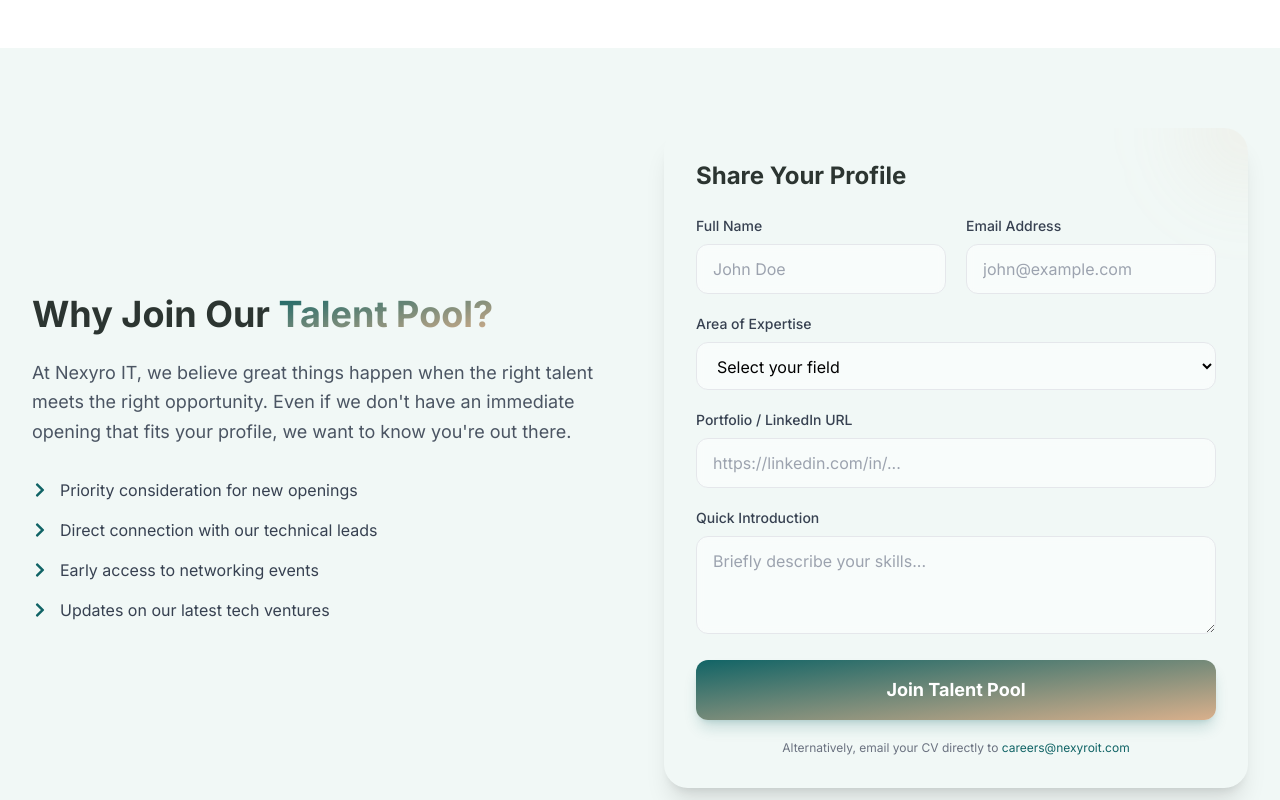
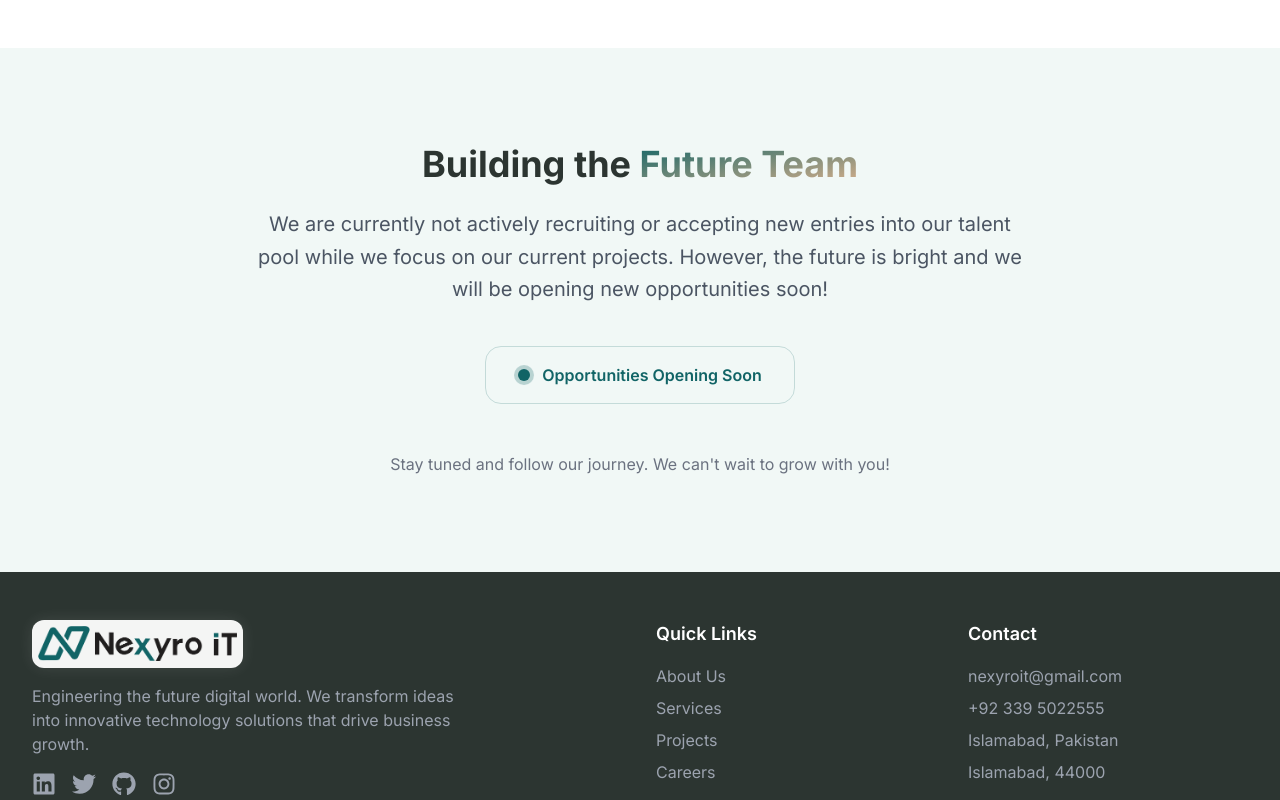
Before and after one commit to nexyroit-Tech/NexyroIT-Website, a React (Create React App) app: page /careers in a window 1280 px wide. Shown: the part 680-1480 px from the top of the page. Built offline with nearby package versions, Linux system fonts and the light colour scheme.

Commit message:
Deactivate Careers form and update page message

```diff
--- a/src/pages/Careers.jsx
+++ b/src/pages/Careers.jsx
@@ -95,120 +95,35 @@
             </section>
 
             {/* Talent Pool Intro */}
-            <section className="py-20 bg-[#D1E8E2]/30 dark:bg-[#116466]/10" ref={ref}>
-                <div className="max-w-7xl mx-auto px-6 sm:px-6 lg:px-8">
-                    <div className="flex flex-col lg:flex-row items-center gap-12">
+            <section className="py-24 bg-[#D1E8E2]/30 dark:bg-[#116466]/10" ref={ref}>
+                <div className="max-w-7xl mx-auto px-6 sm:px-6 lg:px-8 text-center">
                     <motion.div
-                            initial={{ opacity: 0, x: -30 }}
-                            animate={inView ? { opacity: 1, x: 0 } : {}}
-                            className="lg:w-1/2"
+                        initial={{ opacity: 0, y: 30 }}
+                        animate={inView ? { opacity: 1, y: 0 } : {}}
+                        className="max-w-3xl mx-auto"
                     >
                         <h2 className="text-4xl font-bold text-[#2C3531] dark:text-white mb-6">
-                                Why Join Our <span className="gradient-text">Talent Pool?</span>
+                            Building the <span className="gradient-text">Future Team</span>
                         </h2>
-                            <p className="text-lg text-gray-600 dark:text-gray-300 mb-8 leading-relaxed">
-                                At Nexyro IT, we believe great things happen when the right talent meets the right opportunity.
-                                Even if we don't have an immediate opening that fits your profile, we want to know you're out there.
+                        <p className="text-xl text-gray-600 dark:text-gray-300 mb-10 leading-relaxed">
+                            We are currently not actively recruiting or accepting new entries into our talent pool while we focus on our current projects.
+                            However, the future is bright and we will be opening new opportunities soon!
                         </p>
-                            <ul className="space-y-4">
-                                {[
-                                    'Priority consideration for new openings',
-                                    'Direct connection with our technical leads',
-                                    'Early access to networking events',
-                                    'Updates on our latest tech ventures'
-                                ].map((item, i) => (
-                                    <li key={i} className="flex items-center text-gray-700 dark:text-gray-300">
-                                        <FaChevronRight className="text-[#116466] dark:text-[#D9B08C] mr-3" />
-                                        {item}
-                                    </li>
-                                ))}
-                            </ul>
-                        </motion.div>
 
-                        <motion.div
-                            initial={{ opacity: 0, x: 30 }}
-                            animate={inView ? { opacity: 1, x: 0 } : {}}
-                            className="lg:w-1/2 w-full"
-                        >
-                            <div className="glass p-8 rounded-3xl shadow-xl relative overflow-hidden">
-                                <div className="absolute top-0 right-0 w-32 h-32 bg-[#D9B08C]/10 rounded-full -mr-16 -mt-16 blur-2xl"></div>
-
-                                <h3 className="text-2xl font-bold text-[#2C3531] dark:text-white mb-6">Share Your Profile</h3>
-
-                                <form onSubmit={handleSubmit} className="space-y-5">
-                                    <div className="grid md:grid-cols-2 gap-5">
-                                        <div>
-                                            <label className="block text-sm font-medium text-gray-700 dark:text-gray-300 mb-2">Full Name</label>
-                                            <input
-                                                type="text"
-                                                required
-                                                value={formData.name}
-                                                onChange={(e) => setFormData({ ...formData, name: e.target.value })}
-                                                className="w-full px-4 py-3 rounded-xl border border-gray-200 dark:border-gray-700 bg-white/50 dark:bg-[#2C3531]/50 backdrop-blur-sm dark:text-white"
-                                                placeholder="John Doe"
-                                            />
-                                        </div>
-                                        <div>
-                                            <label className="block text-sm font-medium text-gray-700 dark:text-gray-300 mb-2">Email Address</label>
-                                            <input
-                                                type="email"
-                                                required
-                                                value={formData.email}
-                                                onChange={(e) => setFormData({ ...formData, email: e.target.value })}
-                                                className="w-full px-4 py-3 rounded-xl border border-gray-200 dark:border-gray-700 bg-white/50 dark:bg-[#2C3531]/50 backdrop-blur-sm dark:text-white"
-                                                placeholder="john@example.com"
-                                            />
-                                        </div>
+                        <div className="inline-block glass px-8 py-4 rounded-2xl border border-[#116466]/20 dark:border-[#D9B08C]/20">
+                            <p className="text-[#116466] dark:text-[#D9B08C] font-semibold flex items-center justify-center">
+                                <span className="relative flex h-3 w-3 mr-3">
+                                    <span className="animate-ping absolute inline-flex h-full w-full rounded-full bg-[#116466] dark:bg-[#D9B08C] opacity-75"></span>
+                                    <span className="relative inline-flex rounded-full h-3 w-3 bg-[#116466] dark:bg-[#D9B08C]"></span>
+                                </span>
+                                Opportunities Opening Soon
+                            </p>
                         </div>
 
-                                    <div>
-                                        <label className="block text-sm font-medium text-gray-700 dark:text-gray-300 mb-2">Area of Expertise</label>
-                                        <select
-                                            required
-                                            value={formData.interest}
-                                            onChange={(e) => setFormData({ ...formData, interest: e.target.value })}
-                                            className="w-full px-4 py-3 rounded-xl border border-gray-200 dark:border-gray-700 bg-white/50 dark:bg-[#2C3531]/50 backdrop-blur-sm dark:text-white"
-                                        >
-                                            <option value="">Select your field</option>
-                                            {categories.map((cat, idx) => (
-                                                <option key={idx} value={cat}>{cat}</option>
-                                            ))}
-                                        </select>
-                                    </div>
-
-                                    <div>
-                                        <label className="block text-sm font-medium text-gray-700 dark:text-gray-300 mb-2">Portfolio / LinkedIn URL</label>
-                                        <input
-                                            type="url"
-                                            value={formData.linkedin}
-                                            onChange={(e) => setFormData({ ...formData, linkedin: e.target.value })}
-                                            className="w-full px-4 py-3 rounded-xl border border-gray-200 dark:border-gray-700 bg-white/50 dark:bg-[#2C3531]/50 backdrop-blur-sm dark:text-white"
-                                            placeholder="https://linkedin.com/in/..."
-                                        />
-                                    </div>
-
-                                    <div>
-                                        <label className="block text-sm font-medium text-gray-700 dark:text-gray-300 mb-2">Quick Introduction</label>
-                                        <textarea
-                                            rows="3"
-                                            value={formData.message}
-                                            onChange={(e) => setFormData({ ...formData, message: e.target.value })}
-                                            className="w-full px-4 py-3 rounded-xl border border-gray-200 dark:border-gray-700 bg-white/50 dark:bg-[#2C3531]/50 backdrop-blur-sm dark:text-white"
-                                            placeholder="Briefly describe your skills..."
-                                        />
-                                    </div>
-
-                                    <button type="submit" className="w-full btn-primary py-4 rounded-xl text-lg font-bold shadow-lg shadow-[#116466]/20">
-                                        Join Talent Pool
-                                    </button>
-
-                                    <p className="text-xs text-center text-gray-500 dark:text-gray-400 mt-4">
-                                        Alternatively, email your CV directly to <a href="mailto:careers@nexyroit.com" className="text-[#116466] dark:text-[#D9B08C] hover:underline">careers@nexyroit.com</a>
+                        <p className="mt-12 text-gray-500 dark:text-gray-400">
+                            Stay tuned and follow our journey. We can't wait to grow with you!
                         </p>
-                                </form>
-                            </div>
                     </motion.div>
-                    </div>
                 </div>
             </section>
         </>
```
Lines whose indentation alone changed are shown as unchanged.
